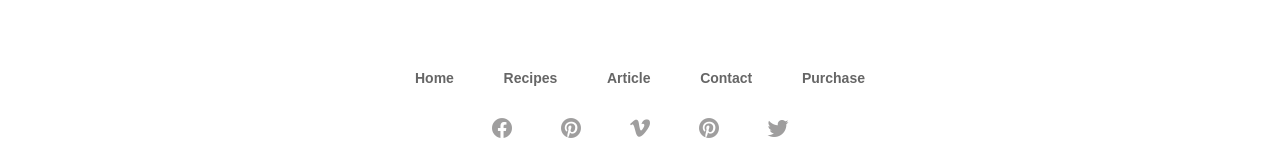
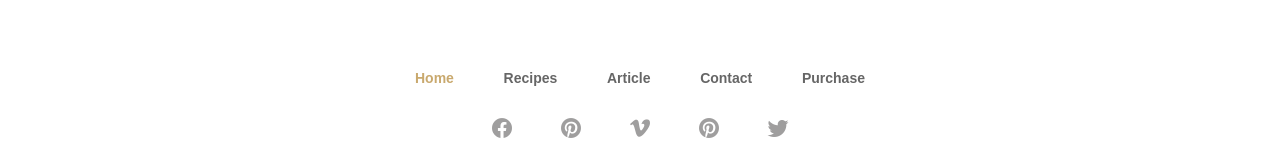
Before and after one commit to Meoowka/hz_ce, a Vue app: page / in a window 1280 px wide. In both pictures the pointer is over the link "Home". Shown: the part 4235-4395 px from the top of the page. Built offline with nearby package versions, Linux system fonts and the light colour scheme.

Commit message:
доделяль есть косяки

```diff
--- a/src/components/footer.vue
+++ b/src/components/footer.vue
@@ -111,8 +111,6 @@ footer {
 }
     .menu {
       width: 100%;
-
-
       ul {
           display: flex;
           margin: 0 40px;
@@ -122,13 +120,16 @@ footer {
           display: inline-block;
           margin-top: 8px;
           a{
-
             font-family: PT Sans,sans-serif;
             font-size: 14px;
             line-height: 18.12px;
             letter-spacing: 0;
             color: #666666;
             text-decoration: none;
+
+            &:hover{
+              color: rgba(201, 169, 110, 1);
+            }
           }
         }
       }
```
